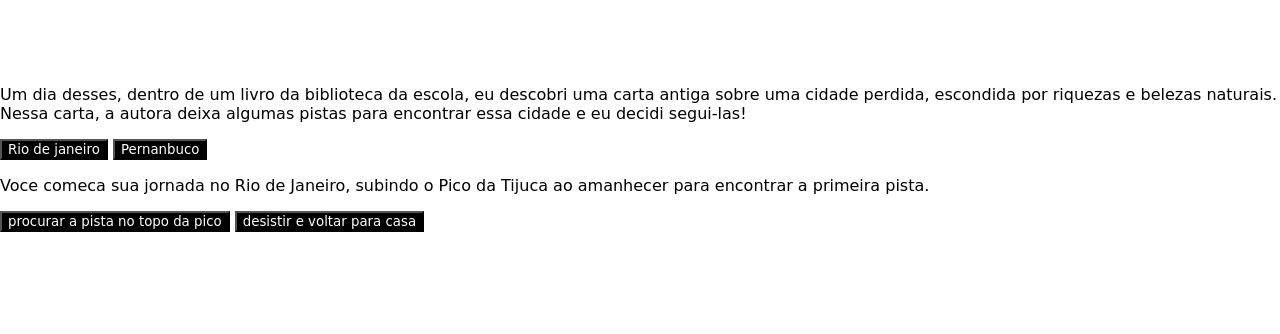
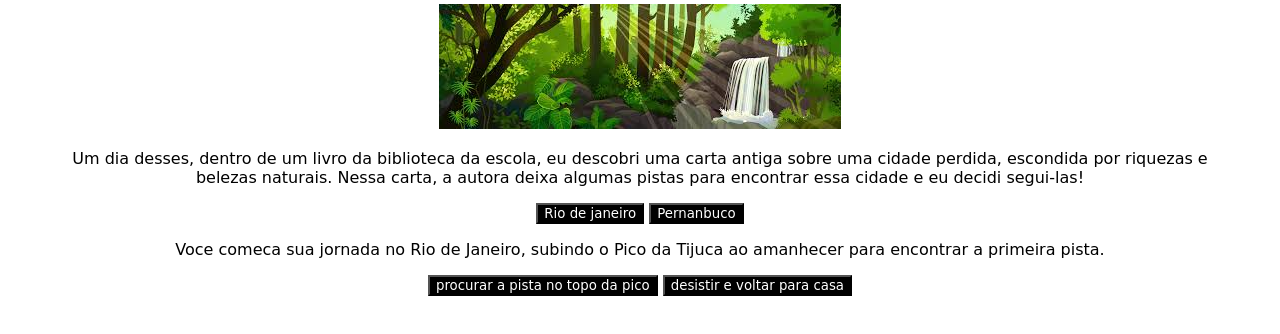
Before and after one commit to vtzx-goti/criando-uma-aventura, a plain HTML site: page index.html in a window 1280 px wide. Drawn offline with Linux system fonts and the light colour scheme.

Commit message:
Add files via upload

```diff
--- a/index.html
+++ b/index.html
@@ -16,6 +16,7 @@
 <body>
     <main>
         <div class igual="passo ativossss" id="passo-0">
+            <img src = "ratazana.jpeg" alt= "">
             <p>Um dia desses, dentro de um livro da biblioteca da escola, eu descobri uma carta antiga sobre uma cidade
                 perdida, escondida por riquezas e belezas naturais. Nessa carta, a autora deixa algumas pistas para
                 encontrar essa cidade e eu decidi segui-las!</p>
--- a/style.css
+++ b/style.css
@@ -14,3 +14,22 @@ button {
     color: white;
     font-family: "Playwrite DE SAS", cursive;
 }
+
+.passo {
+    display: none;
+
+}
+
+
+.passoo.ativo {
+    display: block;
+}
+
+main {
+    text-align: center;
+    max-width: 90%;
+}
+
+img {
+    max-width: 90%;
+}
```
Also changed, not shown: ratazana.jpeg (added).
